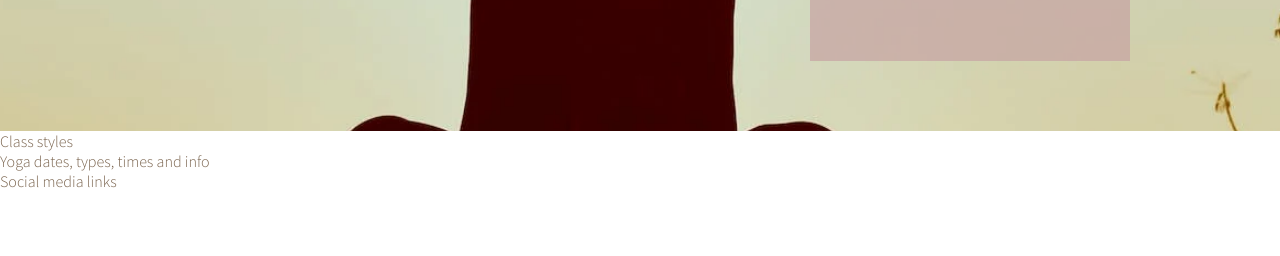
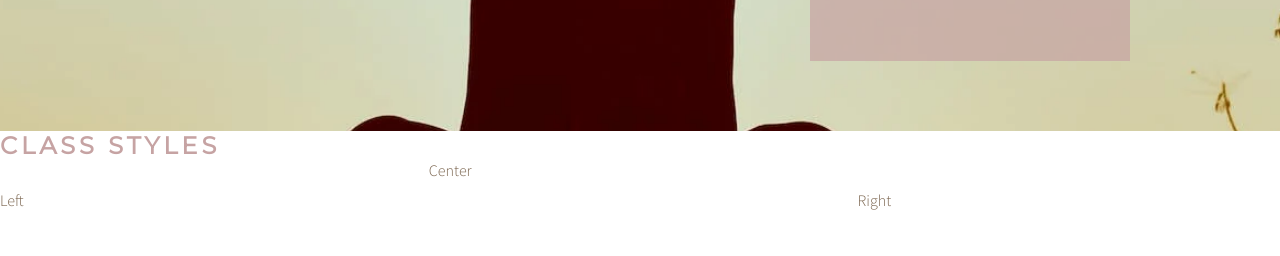
Before and after one commit to brencoding1/BRENDAN-YOGA-2023-FINAL, a plain HTML site: page index.html in a window 1280 px wide. Shown: the part 544-800 px from the top of the page. Drawn offline with Linux system fonts and the light colour scheme.

Commit message:
add class styles and basic structure

```diff
--- a/assets/css/style.css
+++ b/assets/css/style.css
@@ -113,3 +113,26 @@ h1, h2 {
 
     position: absolute;
 }
+
+/* class styles */
+
+#class-styles {
+    height: 600px;
+}
+
+#left-about {
+    padding-top: 30px;
+    width: 33%;
+    float: left;
+}
+
+#right-about {
+    padding-top: 30px;
+    width: 33%;
+    float: right;
+}
+
+#center-about {
+    width: 33%;
+    margin: 0 auto;
+}
--- a/index.html
+++ b/index.html
@@ -50,8 +50,11 @@
         </div>
     </section>
 
-    <section>
-        Class styles
+    <section id="class-styles">
+        <h1>Class Styles</h1>
+        <div id="left-about">Left</div>
+        <div id="right-about">Right</div>
+        <div id="center-about">Center</div>
     </section>
 
     <section>
```
